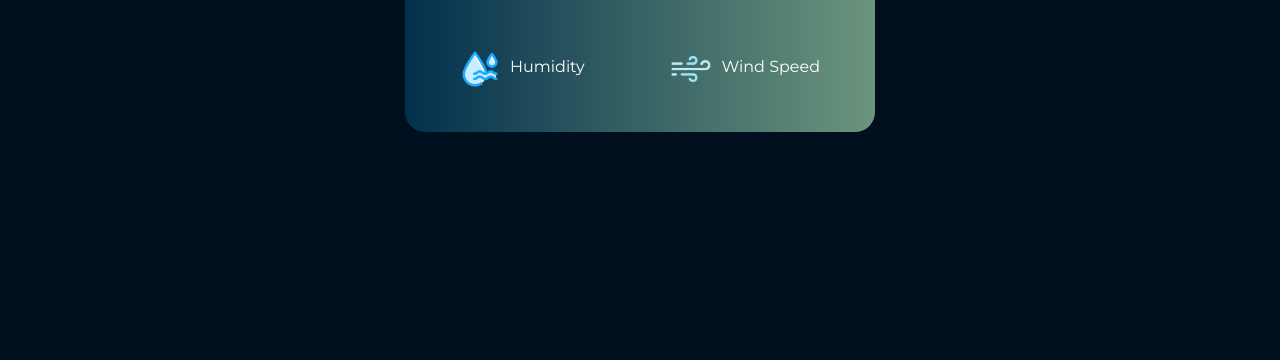
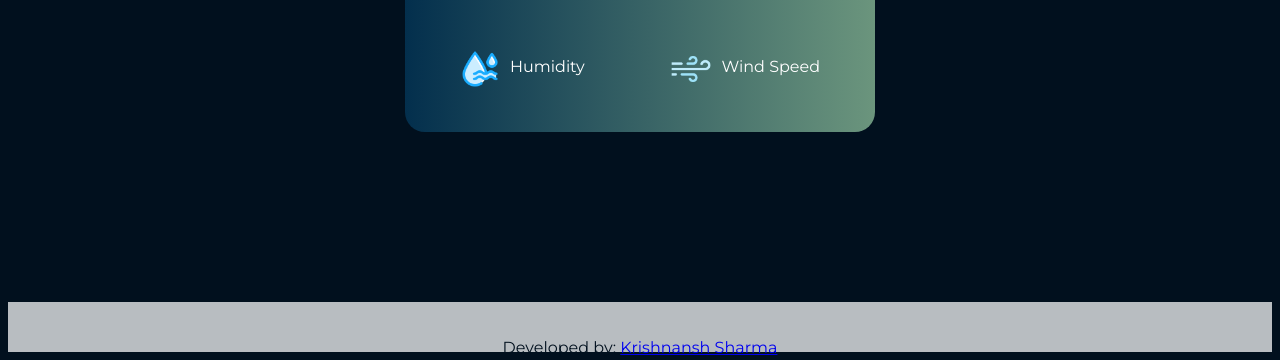
Before and after one commit to whokrishnansh/WeatherApp, a plain HTML site: page index.html in a window 1280 px wide. Shown: the part 442-802 px from the top of the page. Drawn offline with Linux system fonts and the light colour scheme.

Commit message:
Added Credit Footer

```diff
--- a/index.html
+++ b/index.html
@@ -42,6 +42,10 @@
       </div>
     </div>
   </div>
+  <footer>
+    <p>Developed by: <a href="https://github.com/whokrishnansh">Krishnansh Sharma</a></p>
+</footer>
+
   <script>
     const apiKey = "b77d852a581af7e2393f0e3fe097fbb1";
     const apiUrl = "https://api.openweathermap.org/data/2.5/weather?units=metric&q=";
--- a/styles.css
+++ b/styles.css
@@ -6,6 +6,15 @@
   }
   body {
     background-color: #01101e;
+  }
+  footer{
+    background-color: #b8bdc1;
+    align-content: center;
+    text-align: center;
+    padding: 20px;
+    color: #01101e;
+    margin-top: 170px;
+    height: 50px;
   }
 
   .card {
```
